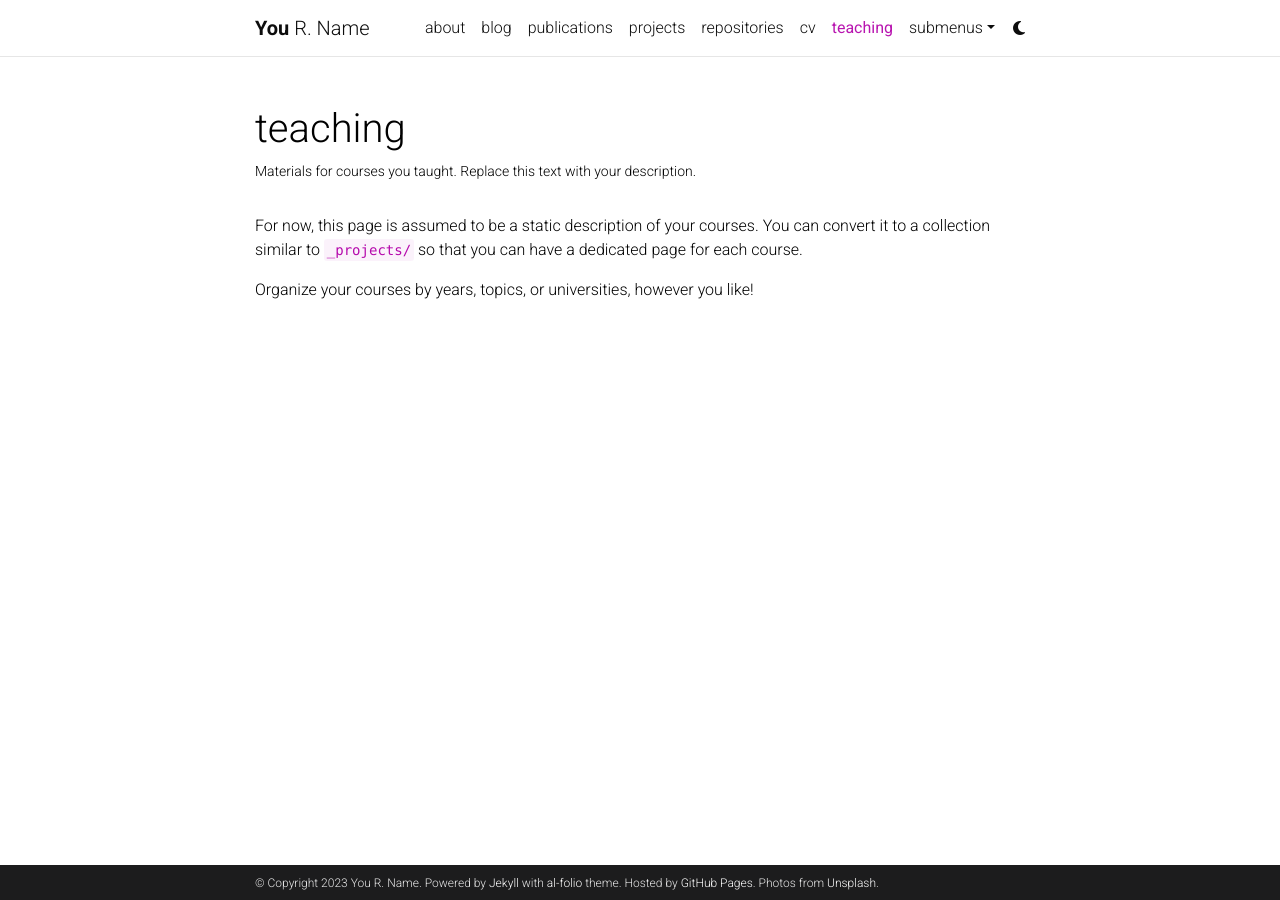
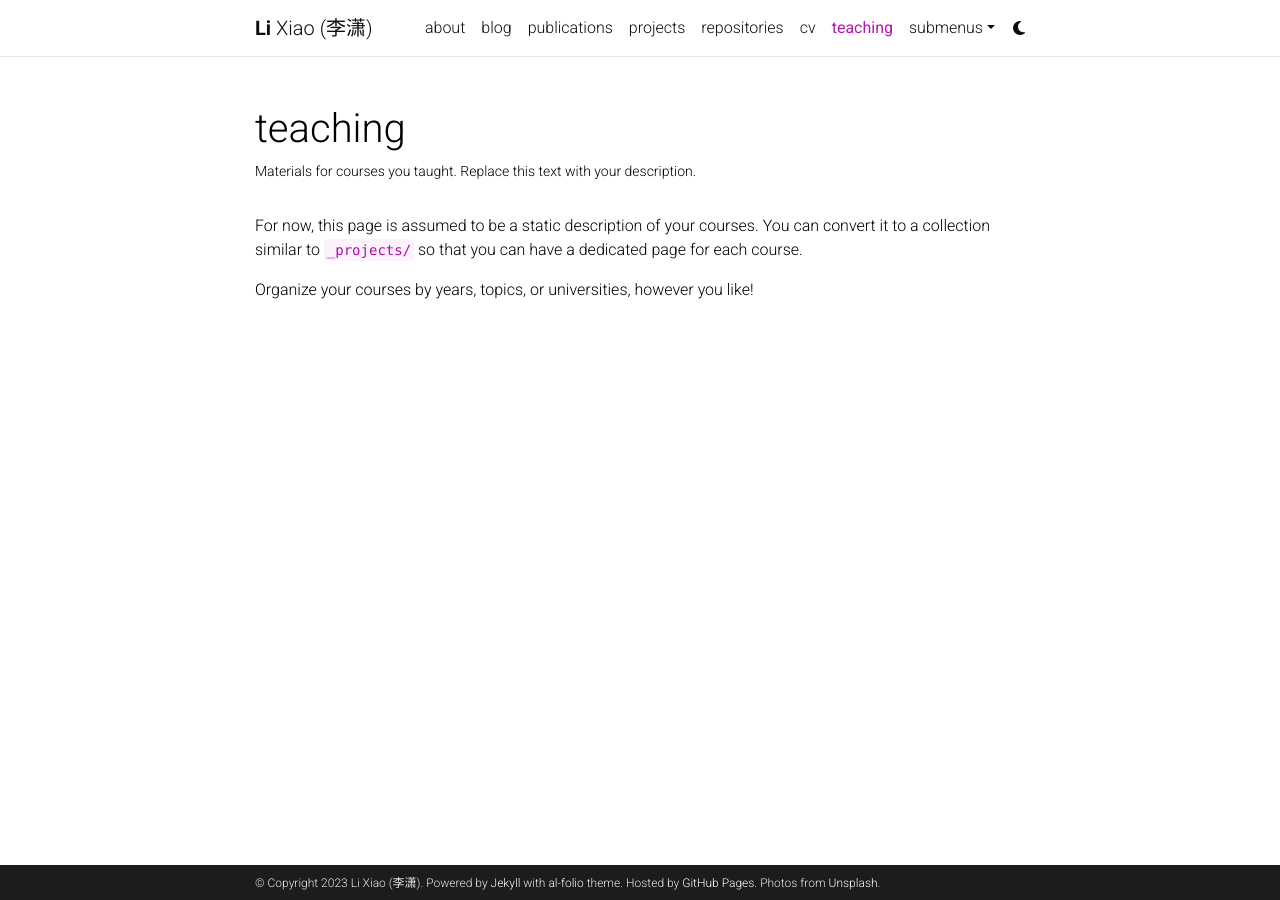
Before and after one commit to LixiaoTHU/LixiaoTHU.github.io, a Jekyll site: the page built from _pages/teaching.md, in a window 1280 px wide. Built offline with Jekyll 4.4.1, drawn with Linux system fonts in a browser that asks for light colours; comment, search, counter and statistics services are not loaded; a style sheet for code colours, icons or effects is not loaded.

Commit message:
my website

```diff
--- a/_config.yml
+++ b/_config.yml
@@ -3,10 +3,10 @@
 # -----------------------------------------------------------------------------
 
 title: blank # the website title (if blank, full name will be used instead)
-first_name: You
-middle_name: R.
-last_name: Name
-email: you@example.com
+first_name: Li
+middle_name:
+last_name: Xiao (李潇)
+email: lixiao20@mails.tsinghua.edu.cn
 description: > # the ">" symbol means to ignore newlines until "footer_text:"
   A simple, whitespace theme for academics. Based on [*folio](https://github.com/bogoli/-folio) design.
 footer_text: >
@@ -18,8 +18,8 @@
 lang: en # the language of your site (for example: en, fr, cn, ru, etc.)
 icon: ⚛️  # the emoji used as the favicon (alternatively, provide image name in /assets/img/)
 
-url: https://alshedivat.github.io # the base hostname & protocol for your site
-baseurl: /al-folio # the subpath of your site, e.g. /blog/
+url: https://LixiaoTHU.github.io # the base hostname & protocol for your site
+baseurl: # the subpath of your site, e.g. /blog/
 last_updated: false # set to true if you want to display last updated in the footer
 impressum_path:  # set to path to include impressum link in the footer, use the same path as permalink in a page, helps to conform with EU GDPR
 
```
